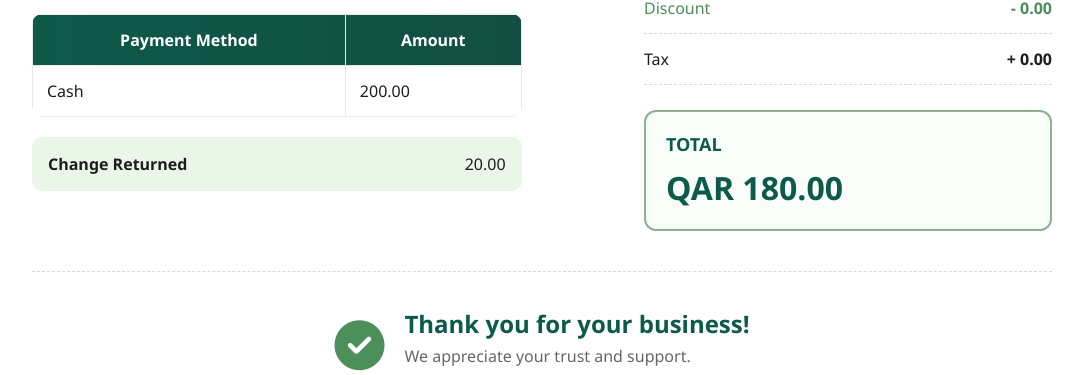
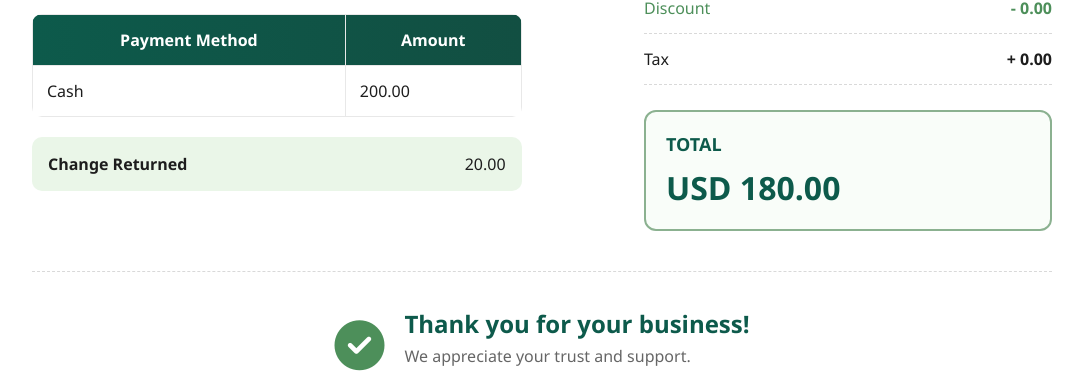
Before and after one commit to generate200/Revolving, a Django app: page /sales/invoice/33/print/ in a window 1280 px wide. Shown: the part 831-1206 px from the top of the page, without its empty margins (98-1181 px from the left). Run offline with Django 5.2, Linux system fonts and the light colour scheme; a user stored in the database is signed in; data comes from the database, SQL or seed files in the repository.

Commit message:
Update receipt.html

```diff
--- a/RevSource_system/sales/templates/sales/receipt.html
+++ b/RevSource_system/sales/templates/sales/receipt.html
@@ -214,7 +214,7 @@
                         <span>TOTAL</span>
 
                         <h2>
-                         QAR
+                         {{invoice.currency.code}}
                             {{ invoice.total_amount|floatformat:2 }}
                         </h2>
                     </div>
```
